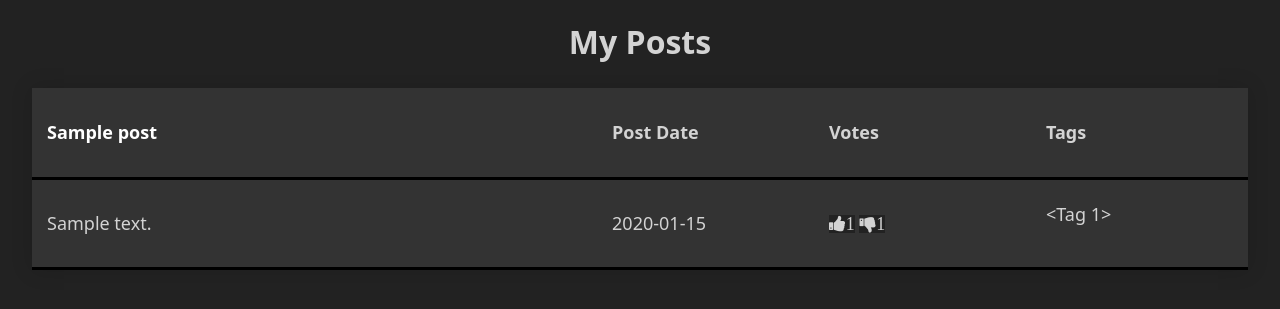
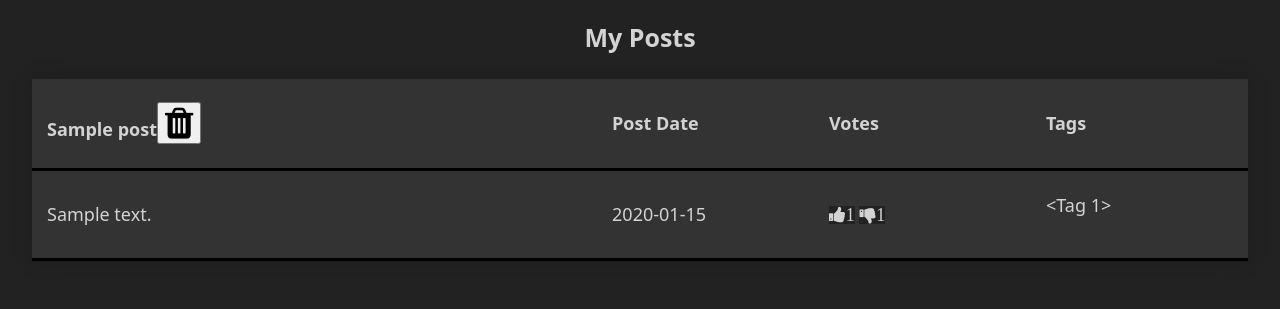
Before and after one commit to CybrNight/CSE106-Forum, a Flask app: template forum/blueprints/main/templates/profile.html in a window 1280 px wide. Shown: the part 50-359 px from the top of the page. Run offline with Flask 3, Linux system fonts and the light colour scheme; the template is opened without the code that fills it: values that come from a table or form of the project are taken from there, others are empty; tables that the repository leaves empty hold one stand-in row (values such as "Sample post").

Commit message:
Implemeted post deletion from profile screen

```diff
--- a/forum/blueprints/main/templates/profile.html
+++ b/forum/blueprints/main/templates/profile.html
@@ -1,8 +1,22 @@
 {% extends "base-new.html" %} {% block content %} {% block head %} {{ super() }}
 <link rel="stylesheet" href="{{ url_for('static', filename='css/all-posts.css') }}" />
 <link rel="stylesheet" href="https://cdnjs.cloudflare.com/ajax/libs/font-awesome/4.7.0/css/font-awesome.min.css" />
+<link rel="stylesheet" href="{{ url_for('static', filename='css/profile.css') }}" />
+<script>
+  async function deletePost(uuid, uri) {
+    let response = await fetch(`/posts/${uuid}/${uri}`, {
+      method: "DELETE",
+      headers: {
+        "Content-Type": "application/json"
+      }
+    });
+
+    if (response.ok) {
+      location.reload();
+    }
+  }
+</script>
 {% endblock %}
-
 <div class="post-bio-container">
   <div class="my-posts">
     <h1 class="my-posts-title">My Posts</h1>
@@ -12,11 +26,11 @@
         <tr>
           <th class="titleName"><a href="{{ url_for('post_bp.get_post',
                   p_uuid=post.uuid, p_uri=post.uri) }}">{{
-              post.title }}</a></th>
+              post.title }}<button onclick="deletePost('{{post.uuid}}', '{{post.uri}}')" class="fa fa-trash"></a>
+            </button></a></th>
           <th class="time">Post Date</th>
           <th class="upvotes">Votes</th>
           <th class="postTag">Tags</th>
-        </tr>
       </thead>
       <tr>
         <td>{{ post.content }}</td>
@@ -27,13 +41,15 @@
         </td>
         <td>
           {% for tag in post.tags %}
-          <span class="tags">{{ tag }}</p>
+          <span class="">{{ tag }}</p>
             {% endfor %}
         </td>
-      </tr>
-      {% endfor %}
-    </table>
-    <br>
   </div>
+  </td>
+  </tr>
+  {% endfor %}
+  </table>
+  <br>
+</div>
 </div>
 {% endblock %}
--- a/forum/static/css/profile.css
+++ b/forum/static/css/profile.css
@@ -74,3 +74,12 @@ a {
     color: lightgray;
     text-decoration: none;
 }
+
+.fa:hover{
+    cursor: pointer;
+    color:red
+}
+
+button.fa-trash  {
+    font-size: 2em;
+}
```
